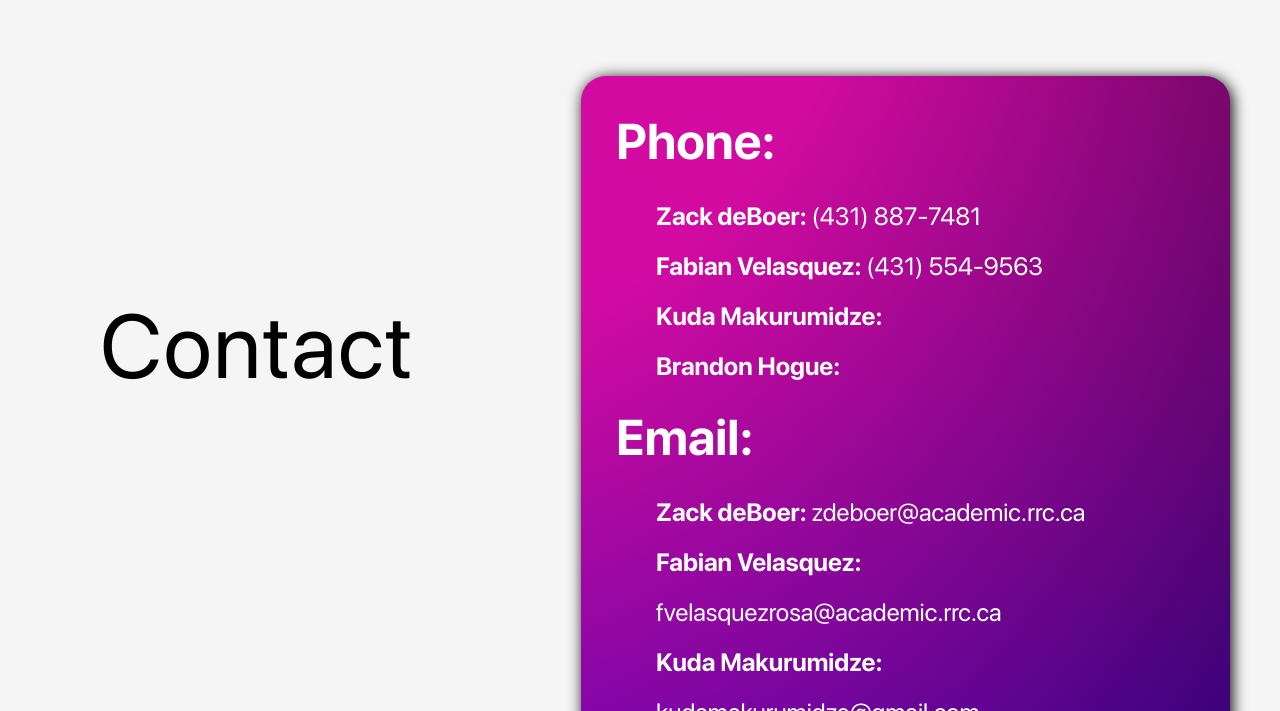
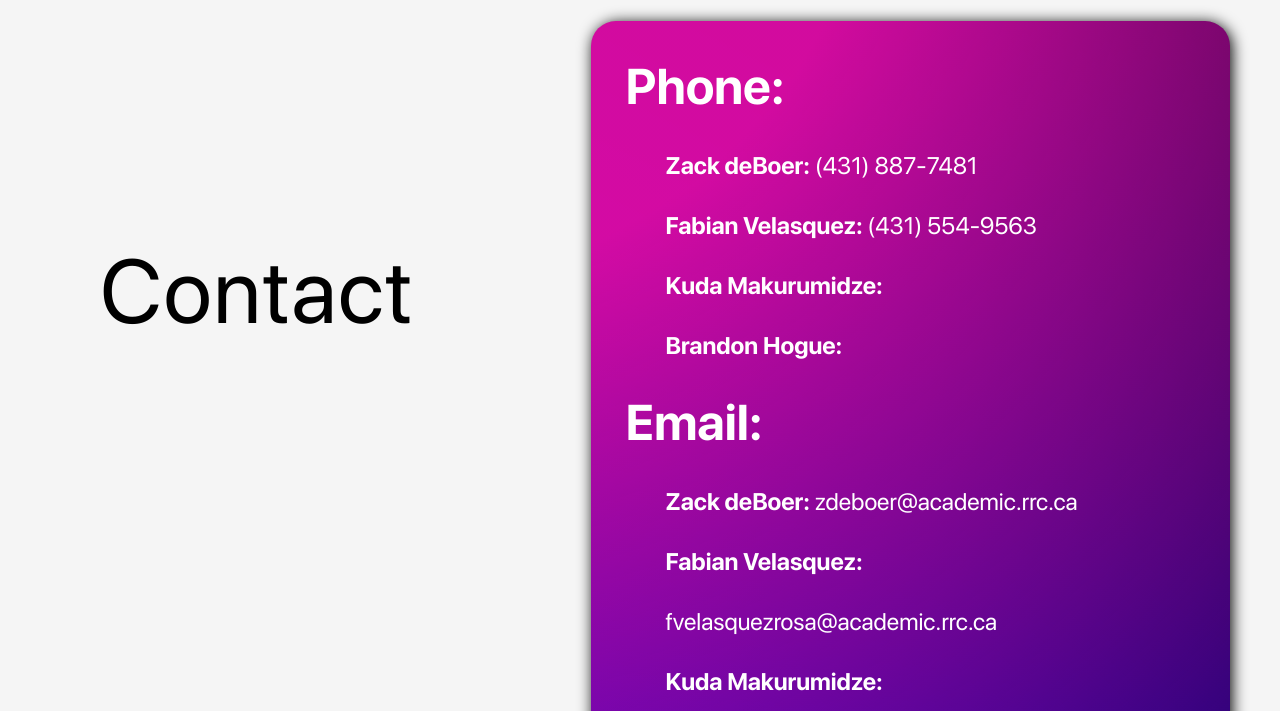
Before and after one commit to zdeboer/zdeboer.github.io, a plain HTML site: page contact.html in a window 1280 px wide. Shown: the part 89-800 px from the top of the page. Drawn offline with Linux system fonts and the light colour scheme.

Commit message:
Update remoteworksite_styles.css

```diff
--- a/styles/remoteworksite_styles.css
+++ b/styles/remoteworksite_styles.css
@@ -187,7 +187,7 @@ main div.tile-content {
 }
 
 .contact-page-container {
-    margin-top: 115px;
+    padding-top: 60px;
     padding-left: 100px;
     display: flex;
     justify-content: space-between;
@@ -196,8 +196,8 @@ main div.tile-content {
 .tile-contact-content li{
     list-style-type: none;
     color: white;
-    font-size: 25px;
-    line-height: 50px;
+    font-size: 24px;
+    line-height: 60px;
 }
 
 .contact-tile {
```
